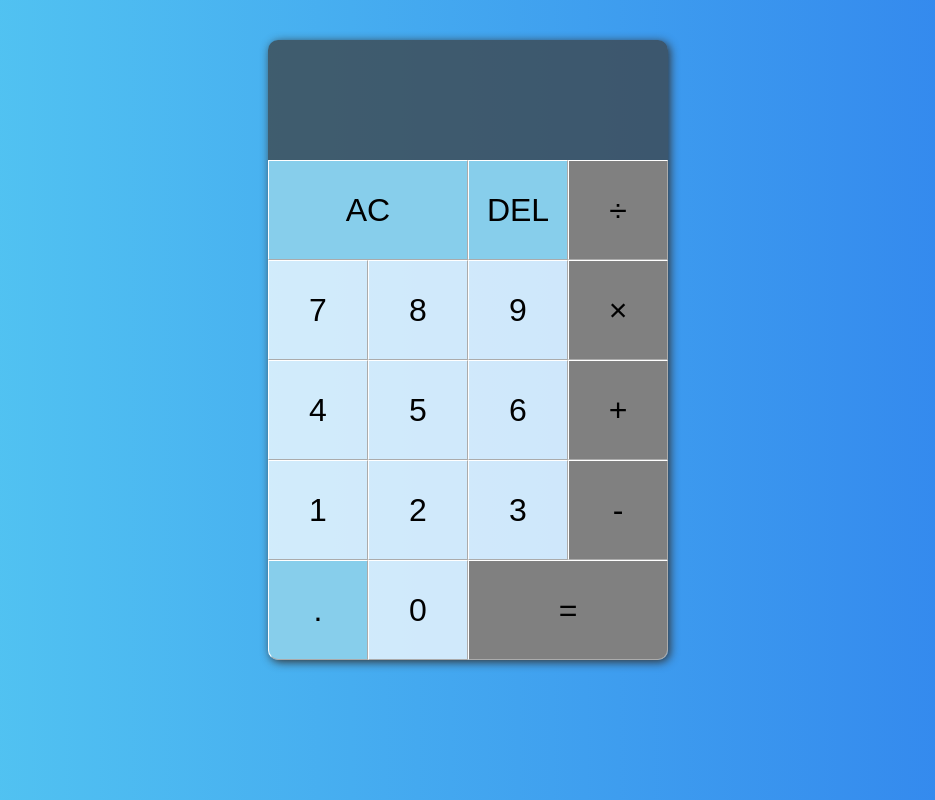
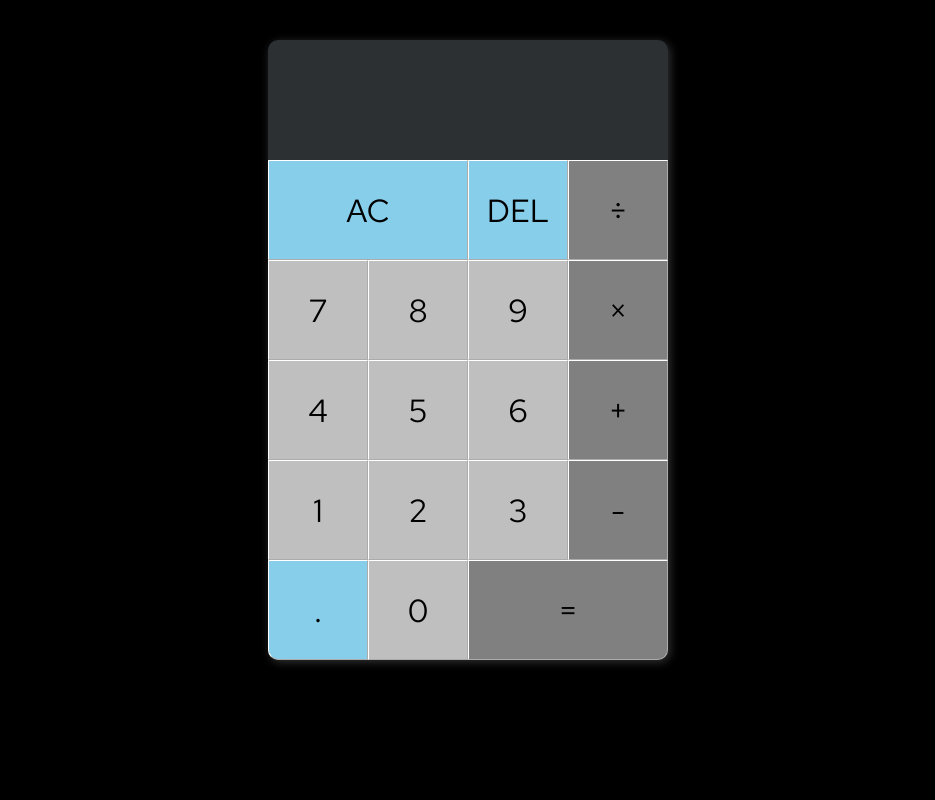
Before and after one commit to MeganxLi/react-calculator, a React (Create React App) app: page / in a window 1280 px wide. Shown: the whole page, without its empty margins (172-1107 px from the left). Built offline with nearby package versions, Linux system fonts and the light colour scheme.

Commit message:
:lipstick: add font-family

```diff
--- a/src/styles/base/_Base.scss
+++ b/src/styles/base/_Base.scss
@@ -1,21 +1,19 @@
+@import url("https://fonts.googleapis.com/css2?family=Red+Hat+Text:wght@300;400;500;700&display=swap");
+
 *,
 *::before,
 *::after {
   box-sizing: border-box;
-  font-family: Gotham Rounded, sans-serif;
+  font-family: "Red Hat Text", Gotham Rounded, sans-serif;
   font-weight: normal;
 }
 
 body {
   margin: 0;
   padding: 0;
-  background: linear-gradient(to right, #56ccf2, #2f80ed);
-  font-family: -apple-system, BlinkMacSystemFont, "Segoe UI", "Roboto", "Oxygen", "Ubuntu", "Cantarell", "Fira Sans",
+  background: black;
+  font-family: "Red Hat Text", sans-serif, "Segoe UI", "Roboto", "Oxygen", "Ubuntu", "Cantarell", "Fira Sans",
     "Droid Sans", "Helvetica Neue", sans-serif;
   -webkit-font-smoothing: antialiased;
   -moz-osx-font-smoothing: grayscale;
 }
-
-code {
-  font-family: source-code-pro, Menlo, Monaco, Consolas, "Courier New", monospace;
-}
```
